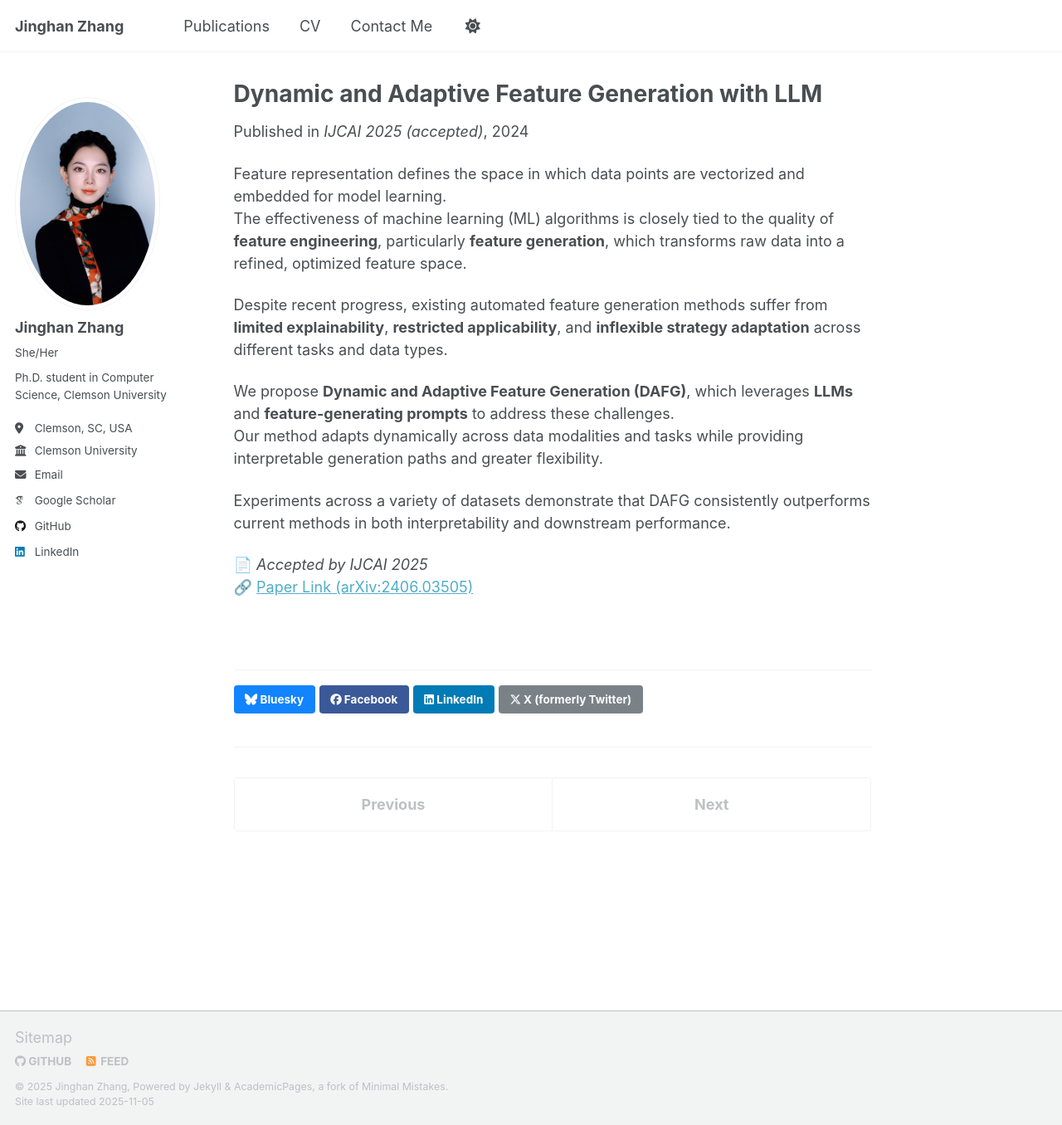
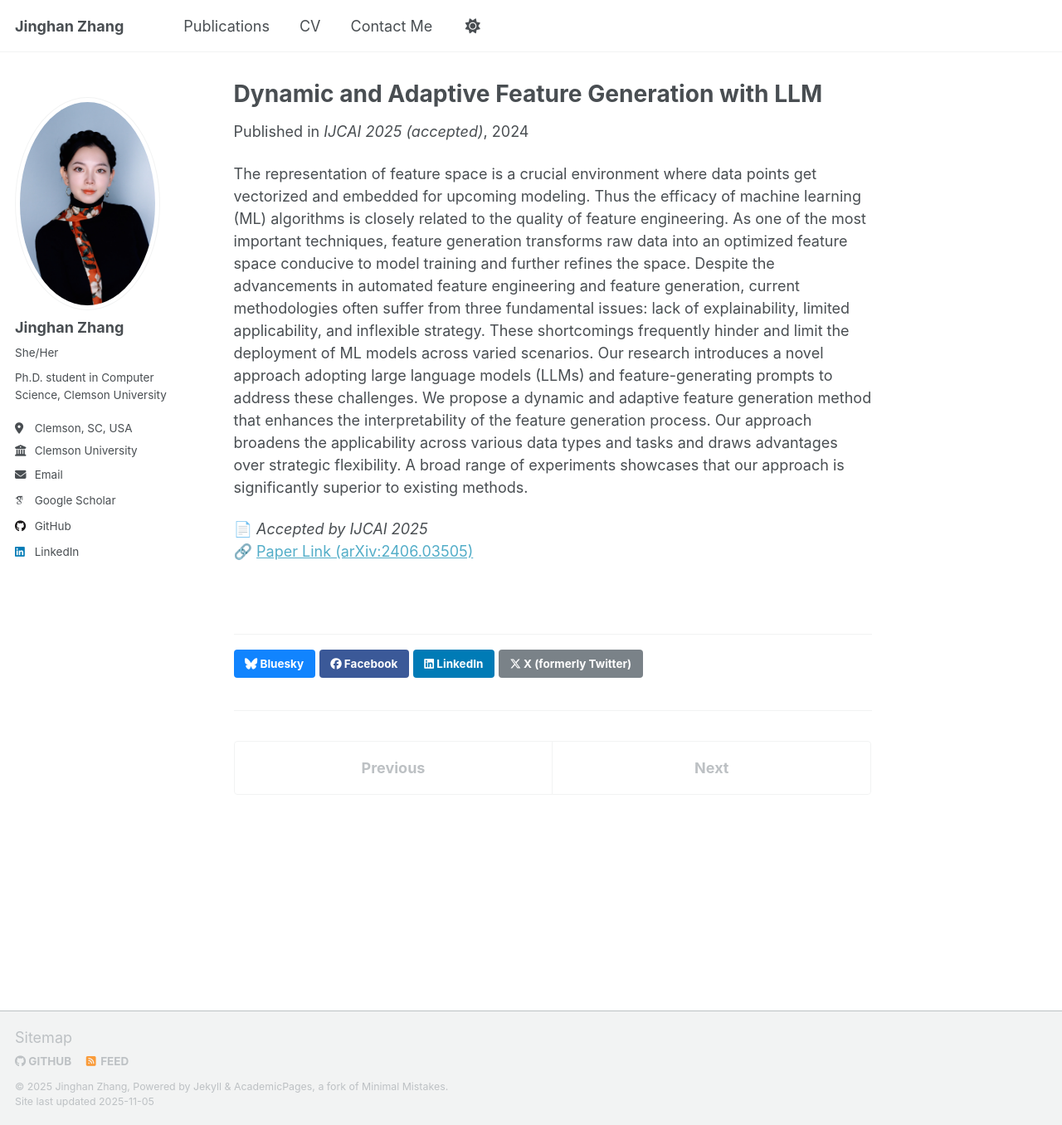
Before and after one commit to jinghanzhang1998/jinghanzhang1998.github.io, a Jekyll site: the page built from _publications/25ijcai_dynamic.md, in a window 1280 px wide and 1356 px high. Shown: the whole window at 83% size. Built offline with Jekyll 4.4.1, drawn with Linux system fonts in a browser that asks for light colours; some web fonts are replaced; a script that is not in the unit is left out.

Commit message:
Update 25ijcai_dynamic.md

```diff
--- a/_publications/25ijcai_dynamic.md
+++ b/_publications/25ijcai_dynamic.md
@@ -10,15 +10,7 @@ paperurl: "https://arxiv.org/abs/2406.03505"
 excerpt: "We propose a dynamic and adaptive feature generation method utilizing Large Language Models (LLMs), improving interpretability, applicability, and strategic flexibility in automated feature engineering."
 ---
 
-Feature representation defines the space in which data points are vectorized and embedded for model learning.
-The effectiveness of machine learning (ML) algorithms is closely tied to the quality of **feature engineering**, particularly **feature generation**, which transforms raw data into a refined, optimized feature space.
-
-Despite recent progress, existing automated feature generation methods suffer from **limited explainability**, **restricted applicability**, and **inflexible strategy adaptation** across different tasks and data types.
-
-We propose **Dynamic and Adaptive Feature Generation (DAFG)**, which leverages **LLMs** and **feature-generating prompts** to address these challenges.
-Our method adapts dynamically across data modalities and tasks while providing interpretable generation paths and greater flexibility.
-
-Experiments across a variety of datasets demonstrate that DAFG consistently outperforms current methods in both interpretability and downstream performance.
+The representation of feature space is a crucial environment where data points get vectorized and embedded for upcoming modeling. Thus the efficacy of machine learning (ML) algorithms is closely related to the quality of feature engineering. As one of the most important techniques, feature generation transforms raw data into an optimized feature space conducive to model training and further refines the space. Despite the advancements in automated feature engineering and feature generation, current methodologies often suffer from three fundamental issues: lack of explainability, limited applicability, and inflexible strategy. These shortcomings frequently hinder and limit the deployment of ML models across varied scenarios. Our research introduces a novel approach adopting large language models (LLMs) and feature-generating prompts to address these challenges. We propose a dynamic and adaptive feature generation method that enhances the interpretability of the feature generation process. Our approach broadens the applicability across various data types and tasks and draws advantages over strategic flexibility. A broad range of experiments showcases that our approach is significantly superior to existing methods.
 
 📄 *Accepted by IJCAI 2025*
 🔗 [Paper Link (arXiv:2406.03505)](https://arxiv.org/abs/2406.03505)
```
